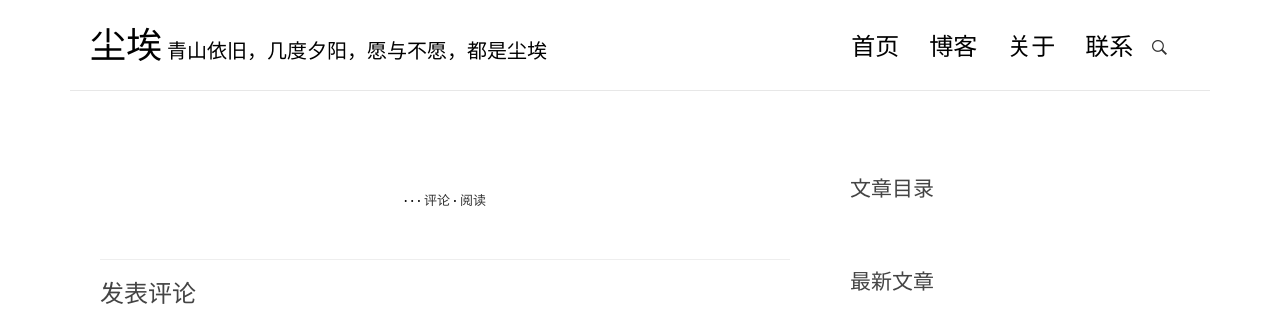
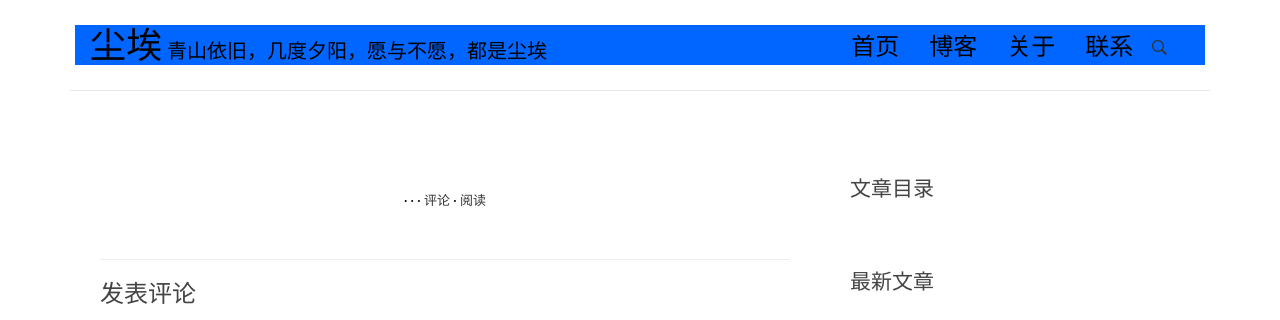
Before and after one commit to Misengkang/mysite, a Django app: template newblog/blog/templates/blog/detail.html in a window 1280 px wide. Shown: the top 320 px of the page. Run offline with Django 3.2, Linux system fonts and the light colour scheme; the template is opened without the code that fills it: values that come from a table or form of the project are taken from there, others are empty; some libraries are stand-ins or nearby versions.

Commit message:
MODIFIED basehtml  title

```diff
--- a/newblog/blog/templates/base.html
+++ b/newblog/blog/templates/base.html
@@ -33,7 +33,7 @@
 <body>
 <div class="container">
     <header id="site-header">
-        <div class="row">
+        <div class="row" style="background-color:#0066ff">
             <div class="col-md-6 col-sm-5 col-xs-8">
                 <div class="logo">
                     <h1><a href="{% url 'blog:index' %}"><b>尘埃</b><span style="font-family:Kaiti;font-size:20px">
```
